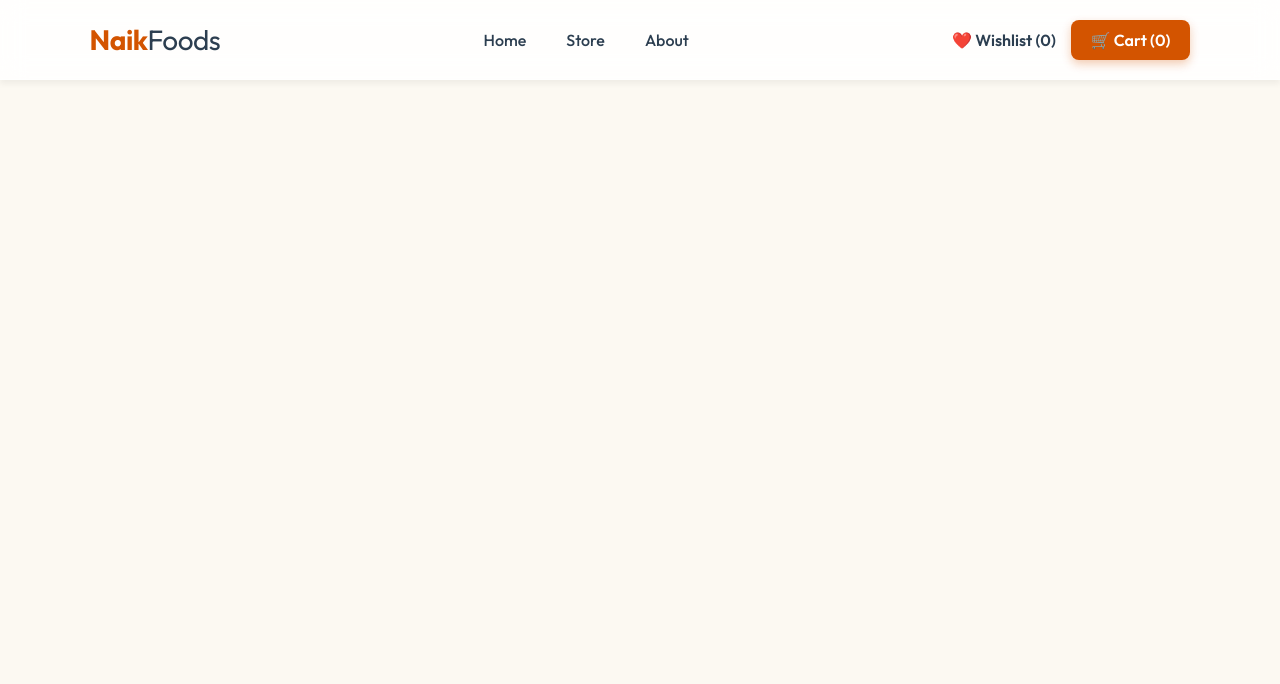
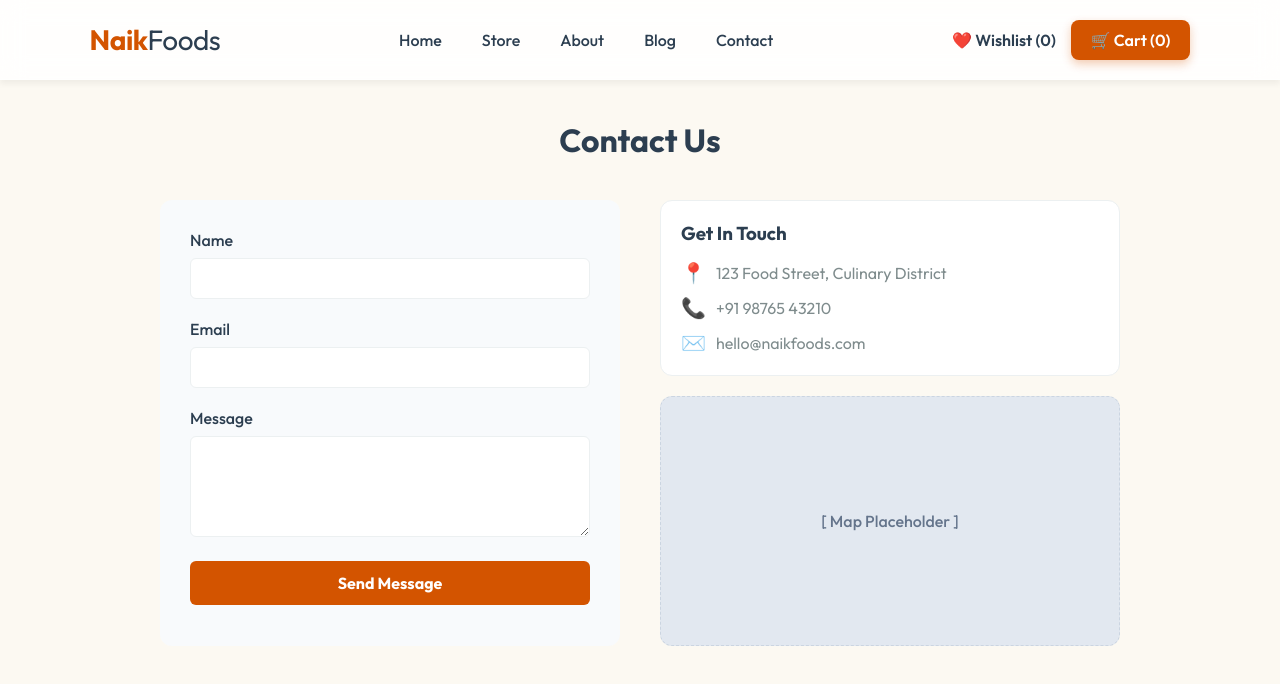
Before and after one commit to DineshSivalanka/naik-foods-assignment, a React (Vite) app in the folder client/: page /contact in a window 1280 px wide. Shown: the top 684 px of the page. Built offline with nearby package versions, Linux system fonts and the light colour scheme; no server answers.

Commit message:
blog and contact basic pages

```diff
--- a/client/src/App.jsx
+++ b/client/src/App.jsx
@@ -6,6 +6,9 @@ import ProductDetails from "./pages/ProductDetails";
 import Cart from "./pages/Cart";
 import Wishlist from "./pages/Wishlist";
 import Checkout from "./pages/Checkout";
+import About from "./pages/About";
+import Blog from "./pages/Blog";
+import Contact from "./pages/Contact";
 import { CartProvider } from "./context/CartContext";
 import { WishlistProvider } from "./context/WishlistContext";
 
@@ -51,6 +54,18 @@ function App() {
             path="/checkout"
             element={<Checkout />}
           />
+          <Route
+            path="/about"
+            element={<About />}
+          />
+          <Route
+            path="/blog"
+            element={<Blog />}
+          />
+          <Route
+            path="/contact"
+            element={<Contact />}
+          />
         </Routes>
       </BrowserRouter>
       </WishlistProvider>
--- a/client/src/components/Navbar.jsx
+++ b/client/src/components/Navbar.jsx
@@ -19,6 +19,8 @@ const Navbar = () => {
         <Link to="/">Home</Link>
         <Link to="/store">Store</Link>
         <Link to="/about">About</Link>
+        <Link to="/blog">Blog</Link>
+        <Link to="/contact">Contact</Link>
       </div>
 
       <div className="nav-actions" style={{ display: 'flex', gap: '15px', alignItems: 'center' }}>
--- /dev/null
+++ b/client/src/pages/About.jsx
@@ -0,0 +1,47 @@
+import React from "react";
+import { Link } from "react-router-dom";
+
+const About = () => {
+  return (
+    <div className="about-page" style={{ maxWidth: "800px", margin: "0 auto", padding: "40px 20px" }}>
+      <h1 style={{ textAlign: "center", marginBottom: "40px", color: "var(--text-dark)" }}>
+        About Naik Foods
+      </h1>
+
+      <div className="about-section" style={{ marginBottom: "30px", padding: "20px", background: "#f8fafc", borderRadius: "8px" }}>
+        <h2 style={{ marginBottom: "15px", color: "var(--primary-color)" }}>Our Story</h2>
+        <p style={{ lineHeight: "1.6", color: "var(--text-light)" }}>
+          Born from a passion for authentic flavors and traditional recipes, Naik Foods brings the
+          warmth of home-cooked meals to your kitchen. Inspired by our Aaji's secret blends,
+          we started with a simple mission: to preserve and share our rich culinary heritage.
+        </p>
+      </div>
+
+      <div className="about-section" style={{ marginBottom: "30px", padding: "20px", background: "#f8fafc", borderRadius: "8px" }}>
+        <h2 style={{ marginBottom: "15px", color: "var(--primary-color)" }}>Our Values</h2>
+        <p style={{ lineHeight: "1.6", color: "var(--text-light)" }}>
+          We believe in authenticity, quality, and tradition. Every product is crafted with
+          sincerity, ensuring no artificial preservatives or colors compromise the genuine taste.
+          We value the trust our customers place in us to deliver safe, delicious, and healthy food.
+        </p>
+      </div>
+
+      <div className="about-section" style={{ marginBottom: "40px", padding: "20px", background: "#f8fafc", borderRadius: "8px" }}>
+        <h2 style={{ marginBottom: "15px", color: "var(--primary-color)" }}>Our Process</h2>
+        <p style={{ lineHeight: "1.6", color: "var(--text-light)" }}>
+          Our farm-to-kitchen approach ensures that only the finest, freshest ingredients are used.
+          We maintain rigorous quality assurance standards at every step, from sourcing spices
+          directly from local farmers to careful, hygienic packaging.
+        </p>
+      </div>
+
+      <div style={{ textAlign: "center" }}>
+        <Link to="/store" className="primary-button" style={{ display: "inline-block", padding: "12px 24px", textDecoration: "none" }}>
+          Learn More
+        </Link>
+      </div>
+    </div>
+  );
+};
+
+export default About;
--- /dev/null
+++ b/client/src/pages/Blog.jsx
@@ -0,0 +1,56 @@
+import React from "react";
+import { Link } from "react-router-dom";
+
+const Blog = () => {
+  const blogs = [
+    {
+      id: 1,
+      title: "Healthy Snacks for Guilt-Free Munching",
+      image: "https://images.unsplash.com/photo-1599490659213-e2b9527bd087?q=80&w=800&auto=format&fit=crop",
+      excerpt: "Discover our top picks for nutritious and delicious snacks that you can enjoy anytime without the guilt.",
+    },
+    {
+      id: 2,
+      title: "The Secret Behind Authentic Spices",
+      image: "https://images.unsplash.com/photo-1596040033229-a9821ebd058d?q=80&w=800&auto=format&fit=crop",
+      excerpt: "Learn how sourcing the right spices can transform your daily meals into extraordinary culinary experiences.",
+    },
+    {
+      id: 3,
+      title: "Traditional Recipes You Need to Try",
+      image: "https://images.unsplash.com/photo-1589302168068-964664d93dc0?q=80&w=800&auto=format&fit=crop",
+      excerpt: "Bring the taste of heritage to your dining table with these easy-to-follow traditional family recipes.",
+    },
+    {
+      id: 4,
+      title: "Why Farm-to-Kitchen Matters",
+      image: "https://images.unsplash.com/photo-1605623048598-a2624da97843?q=80&w=800&auto=format&fit=crop",
+      excerpt: "Explore the journey of your food and understand why fresh, locally sourced ingredients are better for you.",
+    }
+  ];
+
+  return (
+    <div className="blog-page" style={{ maxWidth: "1200px", margin: "0 auto", padding: "40px 20px" }}>
+      <h1 style={{ textAlign: "center", marginBottom: "40px", color: "var(--text-dark)" }}>
+        Latest Articles
+      </h1>
+
+      <div style={{ display: "grid", gridTemplateColumns: "repeat(auto-fill, minmax(280px, 1fr))", gap: "30px" }}>
+        {blogs.map(blog => (
+          <div key={blog.id} style={{ border: "1px solid var(--border-color)", borderRadius: "12px", overflow: "hidden", background: "white", display: "flex", flexDirection: "column" }}>
+            <img src={blog.image} alt={blog.title} style={{ width: "100%", height: "200px", objectFit: "cover" }} />
+            <div style={{ padding: "20px", display: "flex", flexDirection: "column", flex: 1 }}>
+              <h3 style={{ fontSize: "18px", marginBottom: "10px", color: "var(--text-dark)" }}>{blog.title}</h3>
+              <p style={{ color: "var(--text-light)", marginBottom: "20px", fontSize: "14px", flex: 1 }}>{blog.excerpt}</p>
+              <Link to="#" style={{ color: "var(--primary-color)", fontWeight: "bold", textDecoration: "none", alignSelf: "flex-start" }}>
+                Read More &rarr;
+              </Link>
+            </div>
+          </div>
+        ))}
+      </div>
+    </div>
+  );
+};
+
+export default Blog;
--- /dev/null
+++ b/client/src/pages/Contact.jsx
@@ -0,0 +1,59 @@
+import React from "react";
+
+const Contact = () => {
+  return (
+    <div className="contact-page" style={{ maxWidth: "1000px", margin: "0 auto", padding: "40px 20px" }}>
+      <h1 style={{ textAlign: "center", marginBottom: "40px", color: "var(--text-dark)" }}>
+        Contact Us
+      </h1>
+
+      <div style={{ display: "grid", gridTemplateColumns: "1fr 1fr", gap: "40px" }}>
+        {/* Contact Form */}
+        <div style={{ background: "#f8fafc", padding: "30px", borderRadius: "12px" }}>
+          <form onSubmit={(e) => { e.preventDefault(); alert("Message sent!"); }}>
+            <div style={{ marginBottom: "20px" }}>
+              <label style={{ display: "block", marginBottom: "8px", fontWeight: "500", color: "var(--text-dark)" }}>Name</label>
+              <input type="text" required style={{ width: "100%", padding: "12px", borderRadius: "6px", border: "1px solid var(--border-color)" }} />
+            </div>
+
+            <div style={{ marginBottom: "20px" }}>
+              <label style={{ display: "block", marginBottom: "8px", fontWeight: "500", color: "var(--text-dark)" }}>Email</label>
+              <input type="email" required style={{ width: "100%", padding: "12px", borderRadius: "6px", border: "1px solid var(--border-color)" }} />
+            </div>
+
+            <div style={{ marginBottom: "20px" }}>
+              <label style={{ display: "block", marginBottom: "8px", fontWeight: "500", color: "var(--text-dark)" }}>Message</label>
+              <textarea required rows="5" style={{ width: "100%", padding: "12px", borderRadius: "6px", border: "1px solid var(--border-color)", resize: "vertical" }}></textarea>
+            </div>
+
+            <button type="submit" className="primary-button" style={{ width: "100%", padding: "12px", fontSize: "16px", background: "var(--primary-color)", color: "white", border: "none", borderRadius: "6px", cursor: "pointer", fontWeight: "bold" }}>
+              Send Message
+            </button>
+          </form>
+        </div>
+
+        {/* Contact Information & Map Placeholder */}
+        <div style={{ display: "flex", flexDirection: "column", gap: "20px" }}>
+          <div style={{ background: "white", padding: "20px", border: "1px solid var(--border-color)", borderRadius: "12px" }}>
+            <h3 style={{ marginBottom: "15px", color: "var(--text-dark)" }}>Get In Touch</h3>
+            <p style={{ display: "flex", alignItems: "center", gap: "10px", marginBottom: "10px", color: "var(--text-light)" }}>
+              <span style={{ fontSize: "20px" }}>📍</span> 123 Food Street, Culinary District
+            </p>
+            <p style={{ display: "flex", alignItems: "center", gap: "10px", marginBottom: "10px", color: "var(--text-light)" }}>
+              <span style={{ fontSize: "20px" }}>📞</span> +91 98765 43210
+            </p>
+            <p style={{ display: "flex", alignItems: "center", gap: "10px", color: "var(--text-light)" }}>
+              <span style={{ fontSize: "20px" }}>✉️</span> hello@naikfoods.com
+            </p>
+          </div>
+
+          <div style={{ flex: 1, background: "#e2e8f0", borderRadius: "12px", display: "flex", alignItems: "center", justifyContent: "center", minHeight: "250px", border: "1px dashed #cbd5e1" }}>
+            <p style={{ color: "#64748b", fontWeight: "500" }}>[ Map Placeholder ]</p>
+          </div>
+        </div>
+      </div>
+    </div>
+  );
+};
+
+export default Contact;
```
